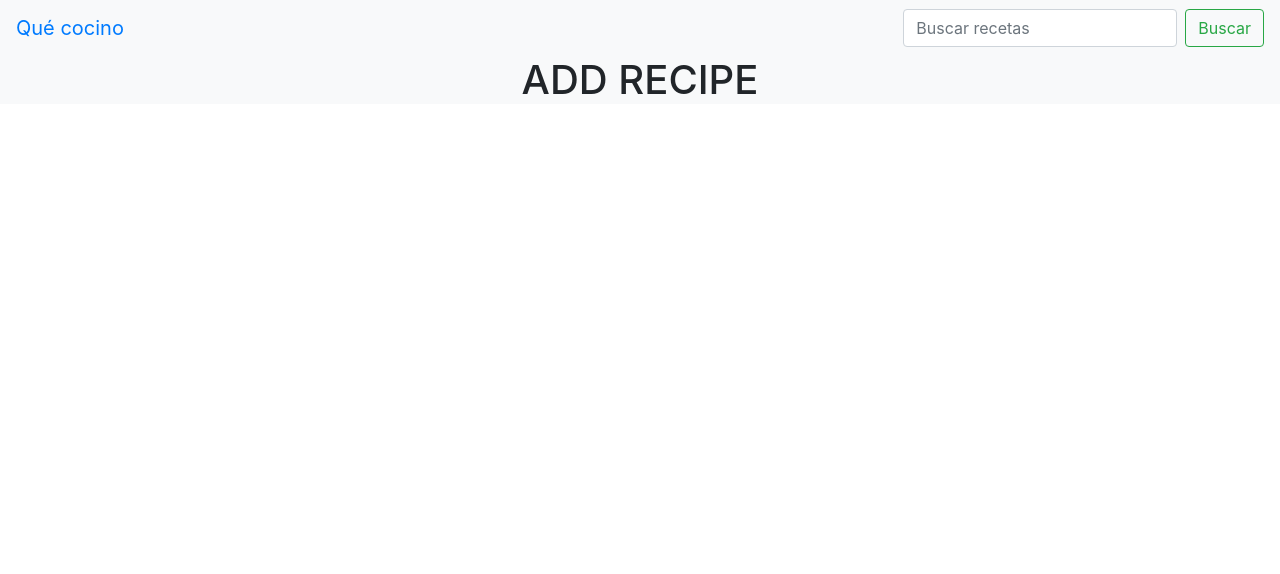
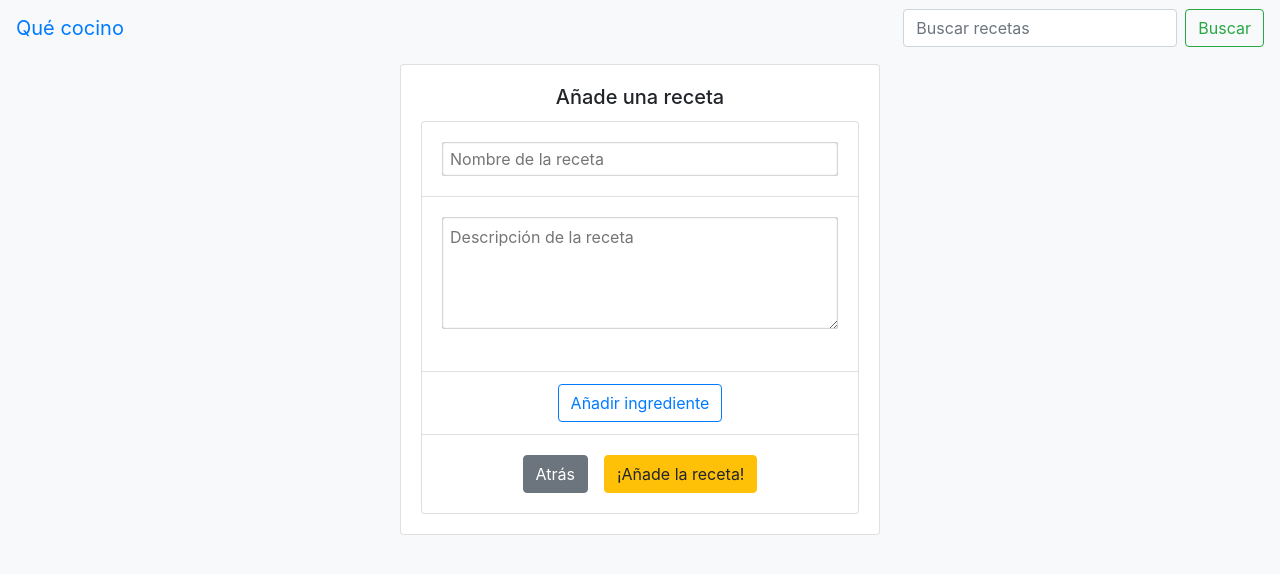
Before and after one commit to adriamunuera-travelperk/TKUniversity, a React (Create React App) app in the folder FRONTEND/que-cocino/: page /recipes/add in a window 1280 px wide. Shown: the top 574 px of the page. Built offline with nearby package versions, Linux system fonts and the light colour scheme.

Commit message:
Frontend UI practically finished.

```diff
--- /dev/null
+++ b/FRONTEND/que-cocino/src/AddIngredients.js
@@ -0,0 +1,54 @@
+import React, {useState} from 'react'
+import {Button, ListGroup, InputGroup, FormControl} from 'react-bootstrap'
+import './App.css'
+
+const useArrayState = (initialArray) => {
+  const [array, setArray] = useState(initialArray)
+  return {
+    array,
+    append: (x) => setArray([...array, x]),
+    deleteAtIndex: (i) => setArray([...array.slice(0,i), ...array.slice(i+1)]),
+    modifyAtIndex: (x, i) => setArray([...array.slice(0,i), x, ...array.slice(i+1)])
+  }
+}
+
+
+const AddIngredients = (props) => {
+  const ingredients = (props.ingredients? props.ingredients:[])
+  const arrayHook = useArrayState(ingredients)
+  const addIngredient = () => arrayHook.append('')
+  return (<div>
+            {arrayHook.array.map((value, index) => {
+              return <AddIngredientField
+                deleteAtIndex={() => arrayHook.deleteAtIndex(index)}
+                modifyAtIndex={(x) => arrayHook.modifyAtIndex(x, index)}
+                text={arrayHook.array[index]}/>
+            })}
+            <Button variant="outline-primary" onClick={() => addIngredient()}>
+              Añadir ingrediente
+            </Button>
+          </div>)
+}
+
+const AddIngredientField = (props) => {
+  return (<div>
+            <form onSubmit={()=>null}>
+                <input
+                  type='text'
+                  name='Ingredients'
+                  onChange={(e) => props.modifyAtIndex(e.target.value)}
+                  value={props.text}
+                  className={'addIngredientField'}
+                  placeholder='Ingrediente'
+                />
+                <Button
+                  variant="danger"
+                  onClick={() => props.deleteAtIndex()}>
+                  X
+                </Button>
+            </form>
+          </div>)
+}
+
+
+export default AddIngredients
--- a/FRONTEND/que-cocino/src/AddRecipe.js
+++ b/FRONTEND/que-cocino/src/AddRecipe.js
@@ -1,5 +1,77 @@
-import React from 'react'
+import React, {useState} from 'react'
+import {Button, Card, Container, Row, Table, ListGroup, InputGroup, FormControl} from 'react-bootstrap'
+import AddIngredients from './AddIngredients'
 
-const AddRecipe = () => <h1>ADD RECIPE</h1>
+const useInputFieldHook = (initialText) => {
+  const [text, setText]= useState(initialText)
+  return {
+    text,
+    resetText: () => setText(''),
+    setText: (t) => setText(t)
+  }
+}
+
+
+const AddRecipe = (props) => {
+  const name = (props.name? props.name:'')
+  const description = (props.description? props.description:'')
+  const ingredients = (props.ingredients? props.ingredients:'')
+
+  const nameInputFieldHook = useInputFieldHook(name)
+  const descriptionInputFieldHook = useInputFieldHook(description)
+
+  const onSubmitFunction = () => null
+
+  return (<Container>
+            <Row>
+              <Card style={{ width: '30rem', margin: '0 auto', float: 'none', marginTop:'1vh', marginBottom:'5vh'}}>
+                <Card.Body>
+                  <Card.Title > Añade una receta </Card.Title>
+                    <ListGroup>
+                      <ListGroup.Item>
+                        <form onSubmit={()=>null}>
+                            <input
+                              type='text'
+                              name='Nombre de la receta'
+                              onChange={(e) => props.modifyAtIndex(e.target.value)}
+                              value={nameInputFieldHook.text}
+                              className={'addNameField'}
+                              placeholder='Nombre de la receta'
+                            />
+                        </form>
+                      </ListGroup.Item>
+
+                      <ListGroup.Item>
+                        <InputGroup className="mb-3">
+                          <form onSubmit={()=>null}>
+                            <div>
+                            <textarea
+                              value={descriptionInputFieldHook.text}
+                              onChange={() => null}
+                              placeholder="Descripción de la receta"
+                              rows="4"
+                              cols='40'
+                              className={'addDescriptionTextArea'}/>
+                            </div>
+                          </form>
+
+
+                        </InputGroup>
+                      </ListGroup.Item>
+
+                      <ListGroup.Item>
+                        <AddIngredients/>
+                      </ListGroup.Item>
+
+                      <ListGroup.Item>
+                        <Button variant="secondary" onClick={() => console.log('TODO!')} className='detailButton'>Atrás</Button>
+                        <Button variant="warning" onClick={() => console.log('TODO!')} className='detailButton'>¡Añade la receta!</Button>
+                      </ListGroup.Item>
+                    </ListGroup>
+                </Card.Body>
+              </Card>
+            </Row>
+          </Container>)
+}
 
 export default AddRecipe
--- a/FRONTEND/que-cocino/src/App.css
+++ b/FRONTEND/que-cocino/src/App.css
@@ -54,3 +54,40 @@
 .detailButton {
   margin: 1vh;
 }
+
+.addButton:acctive{
+  color: white;
+}
+
+.addIngredientField{
+  border-radius: 3px;
+  height: 4.3vh;
+  margin-top: 1vh;
+  margin-bottom: 1vh;
+  border-width: 0px;
+  box-shadow:0 0 2px #666 inset;
+  padding:1vh;
+  width:80%
+}
+
+.addNameField {
+  border-radius: 3px;
+  height: 4.3vh;
+  margin-top: 1vh;
+  margin-bottom: 1vh;
+  border-width: 0px;
+  box-shadow:0 0 2px #666 inset;
+  padding:1vh;
+  width:100%
+}
+
+.addDescriptionTextArea {
+  box-sizing: border-box;
+  border-radius: 3px;
+  margin-top: 1vh;
+  margin-bottom: 1vh;
+  border-width: 0px;
+  box-shadow:0 0 2px #666 inset;
+  padding:1vh;
+  width:100%;
+}
--- a/FRONTEND/que-cocino/src/App.js
+++ b/FRONTEND/que-cocino/src/App.js
@@ -8,7 +8,6 @@ import 'bootstrap/dist/css/bootstrap.min.css';
 import Homepage from './Homepage'
 import Detail from './Detail'
 import AddRecipe from './AddRecipe'
-import Footer from './Footer'
 
 
 function App() {
@@ -34,7 +33,6 @@ function App() {
         <Route exact path={'/recipes/'+':id'} render={(props) => <Detail id={props.match.params.id}/>}/>
         <Redirect to='/recipes/'/>
       </Switch>
-      <Footer/>
     </div>
   );
 }
--- a/FRONTEND/que-cocino/src/Detail.js
+++ b/FRONTEND/que-cocino/src/Detail.js
@@ -37,9 +37,9 @@ const Detail = (props) => {
                     </tbody>
                   </Table>
                   <div>
-                    <Button variant="secondary" onClick={() => console.log('TODO!')} className='detailButton'>Go back</Button>
-                    <Button variant="warning" onClick={() => console.log('TODO!')} className='detailButton'>Edit</Button>
-                    <Button variant="danger" onClick={() => console.log('TODO!')} className='detailButton'>Delete</Button>
+                    <Button variant="secondary" onClick={() => console.log('TODO!')} className='detailButton'>Atrás</Button>
+                    <Button variant="warning" onClick={() => console.log('TODO!')} className='detailButton'>Editar</Button>
+                    <Button variant="danger" onClick={() => console.log('TODO!')} className='detailButton'>Eliminar</Button>
                   </div>
                 </Card.Body>
               </Card>
--- a/FRONTEND/que-cocino/src/Footer.js
+++ /dev/null
@@ -1,5 +0,0 @@
-import React from 'react'
-
-const Footer = () => <div className='footer'></div>
-
-export default Footer
--- a/FRONTEND/que-cocino/src/Homepage.js
+++ b/FRONTEND/que-cocino/src/Homepage.js
@@ -2,7 +2,7 @@ import React, {useState} from 'react'
 import {pizzaClassica, pizzaTarradellas, curryBoar, lentejas, allRecipes} from './testData'
 import {Button, Card, Container, Row, Table} from 'react-bootstrap'
 import {Switch, Route, NavLink, Redirect} from 'react-router-dom'
-
+import './App.css';
 
 const ListOfIngredientsToString = (list) => {
   let result = ''
@@ -49,9 +49,9 @@ const Homepage = () => {
                         }
                       </tbody>
                     </Table>
-                    <Button variant="outline-primary" size="lg">
-                      <NavLink exact to={"/recipes/add"}>
-                        Add
+                    <Button variant="primary" size="lg">
+                      <NavLink exact to={"/recipes/add"} style={{color:'white'}}>
+                        Añadir receta
                       </NavLink>
                     </Button>
                   </Card.Body>
```
